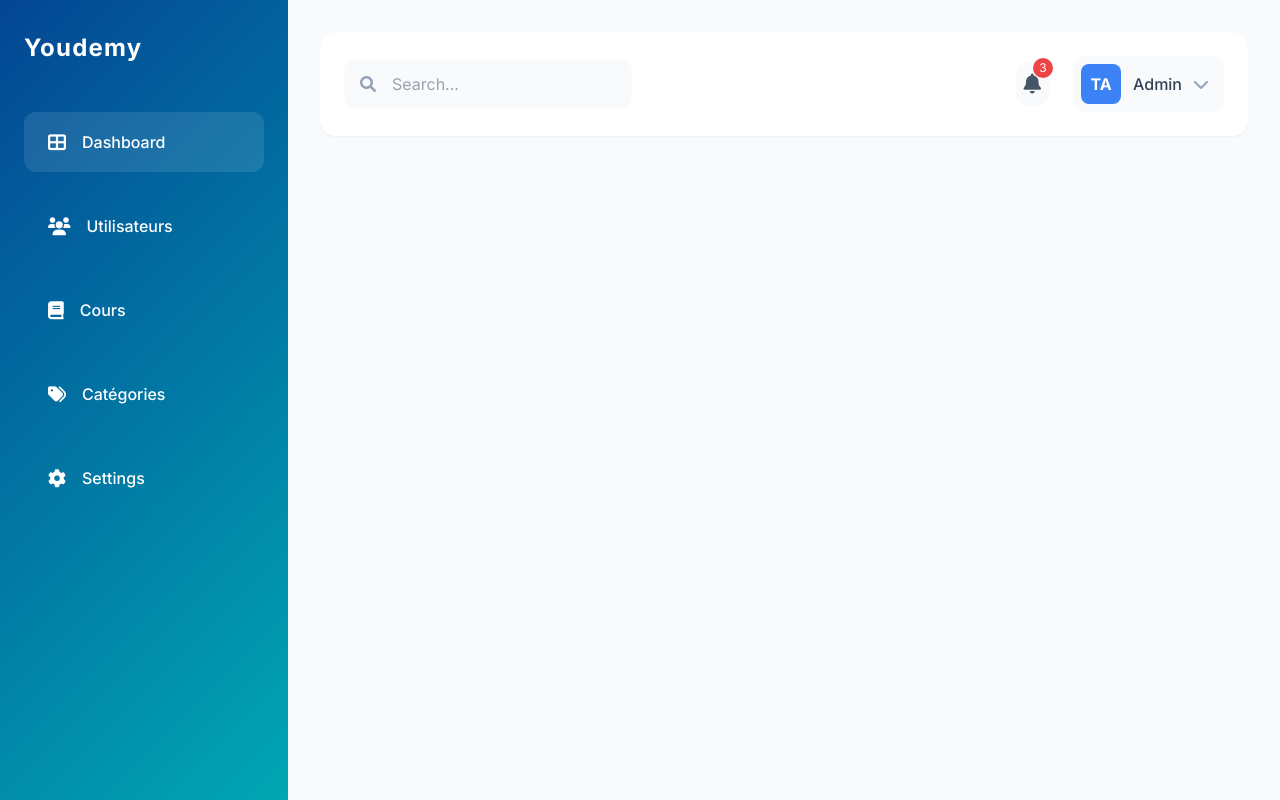
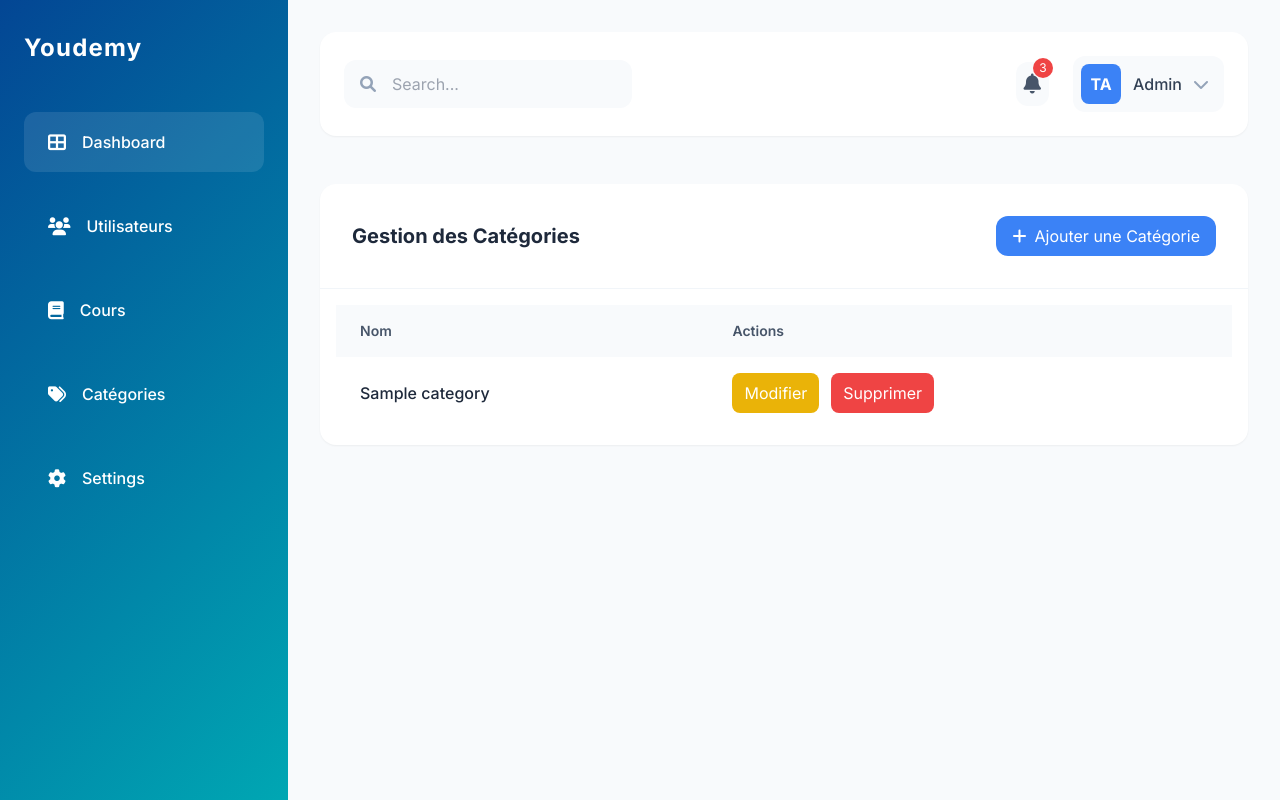
Before and after one commit to ichrakjaifra/cours_en_ligne, a PHP site: page /pages/admin/categories.php in a window 1280 px wide. Run offline with PHP 8.4, Linux system fonts and the light colour scheme; tables that the repository leaves empty hold one stand-in row (values such as "Sample post"); some libraries are stand-ins or nearby versions.

Commit message:
Add categories

```diff
--- /dev/null
+++ b/classes/Categorie.php
@@ -0,0 +1,92 @@
+<?php
+require_once 'Database.php';
+
+class Categorie {
+    private $id_categorie;
+    private $nom;
+
+    // Constructeur
+    public function __construct($id_categorie = null, $nom = null) {
+        $this->id_categorie = $id_categorie;
+        $this->nom = $nom;
+    }
+
+    // Getters
+    public function getIdCategorie() {
+        return $this->id_categorie;
+    }
+
+    public function getNom() {
+        return $this->nom;
+    }
+
+    // Setters
+    public function setNom($nom) {
+        $this->nom = $nom;
+    }
+
+    // Méthode pour insérer une catégorie
+    public function insertCategorie() {
+        $db = Database::getInstance()->getConnection();
+        try {
+            $stmt = $db->prepare("INSERT INTO categories (nom) VALUES (:nom)");
+            $stmt->execute([
+                ':nom' => $this->nom
+            ]);
+            $this->id_categorie = $db->lastInsertId();
+            return $this;
+        } catch (PDOException $e) {
+            error_log("Erreur lors de l'insertion de la catégorie : " . $e->getMessage());
+            throw new Exception("Erreur lors de l'insertion de la catégorie.");
+        }
+    }
+
+    // Méthode pour mettre à jour une catégorie
+    public function updateCategorie($categorieId) {
+        $db = Database::getInstance()->getConnection();
+        try {
+            $stmt = $db->prepare("UPDATE categories SET nom = :nom WHERE id_categorie = :id_categorie");
+            $stmt->execute([
+                ':nom' => $this->nom,
+                ':id_categorie' => $categorieId
+            ]);
+            return $stmt->rowCount() > 0;
+        } catch (PDOException $e) {
+            error_log("Erreur lors de la mise à jour de la catégorie : " . $e->getMessage());
+            throw new Exception("Erreur lors de la mise à jour de la catégorie.");
+        }
+    }
+
+    // Méthode pour supprimer une catégorie
+    public static function deleteCategorie($categorieId) {
+        $db = Database::getInstance()->getConnection();
+        try {
+            $stmt = $db->prepare("DELETE FROM categories WHERE id_categorie = :id_categorie");
+            $stmt->execute([
+                ':id_categorie' => $categorieId
+            ]);
+            return $stmt->rowCount() > 0;
+        } catch (PDOException $e) {
+            error_log("Erreur lors de la suppression de la catégorie : " . $e->getMessage());
+            throw new Exception("Erreur lors de la suppression de la catégorie.");
+        }
+    }
+
+    // Méthode pour récupérer toutes les catégories
+    public static function getAllCategorie() {
+        $db = Database::getInstance()->getConnection();
+        try {
+            $stmt = $db->query("SELECT * FROM categories");
+            $categories = [];
+            while ($row = $stmt->fetch(PDO::FETCH_ASSOC)) {
+                $categorie = new Categorie($row['id_categorie'], $row['nom']);
+                $categories[] = $categorie;
+            }
+            return $categories;
+        } catch (PDOException $e) {
+            error_log("Erreur lors de la récupération des catégories : " . $e->getMessage());
+            throw new Exception("Erreur lors de la récupération des catégories.");
+        }
+    }
+}
+?>
--- a/pages/admin/categories.php
+++ b/pages/admin/categories.php
@@ -1,9 +1,40 @@
+<?php
+require_once '../../classes/Categorie.php';
+
+// Gestion des requêtes POST (ajout, modification, suppression)
+if ($_SERVER['REQUEST_METHOD'] == 'POST') {
+    // Ajouter une catégorie
+    if (isset($_POST['add_category'])) {
+        $nom = $_POST['nom'];
+        $categorie = new Categorie(null, $nom);
+        $categorie->insertCategorie();
+    }
+
+    // Modifier une catégorie
+    if (isset($_POST['update_category'])) {
+        $categoryId = $_POST['categoryId'];
+        $nom = $_POST['nom'];
+        $categorie = new Categorie($categoryId, $nom);
+        $categorie->updateCategorie($categoryId);
+    }
+
+    // Supprimer une catégorie
+    if (isset($_POST['delete_category'])) {
+        $categoryId = $_POST['categoryId'];
+        Categorie::deleteCategorie($categoryId);
+    }
+}
+
+// Récupérer toutes les catégories pour affichage
+$categories = Categorie::getAllCategorie();
+?>
+
 <!DOCTYPE html>
 <html lang="en">
 <head>
     <meta charset="UTF-8">
     <meta name="viewport" content="width=device-width, initial-scale=1.0">
-    <title>Youdemy Admin Dashboard</title>
+    <title>Gestion des Catégories</title>
     <script src="https://cdn.tailwindcss.com"></script>
     <link rel="stylesheet" href="https://cdnjs.cloudflare.com/ajax/libs/font-awesome/6.0.0/css/all.min.css" />
     <style>
@@ -12,14 +43,6 @@
         body {
             font-family: 'Inter', sans-serif;
             background-color: #f8fafc;
-        }
-
-        .card-hover {
-            transition: all 0.3s ease;
-        }
-
-        .card-hover:hover {
-            transform: translateY(-5px);
         }
 
         .ocean-gradient {
@@ -55,51 +78,16 @@
                     <i class="fas fa-book text-lg"></i>
                     <span class="font-medium">Cours</span>
                 </a>
-
-                <div class="relative">
-                    <a href="#" class="flex items-center space-x-4 px-6 py-4 hover:bg-white hover:bg-opacity-10 rounded-xl" id="toggleCategories">
-                        <i class="fas fa-tags text-lg"></i>
-                        <span class="font-medium">Catégories</span>
-                    </a>
-
-                    <ul class="absolute left-0 w-full bg-white bg-opacity-10 rounded-xl mt-2 hidden" id="categoriesDropdown">
-                        <li>
-                            <a href="categories.php" class="flex items-center space-x-4 px-6 py-4 hover:bg-white hover:bg-opacity-10 rounded-xl">
-                                <i class="fas fa-tags text-lg"></i>
-                                <span class="font-medium">Catégories</span>
-                            </a>
-                        </li>
-                        <li>
-                            <a href="tags.php" class="flex items-center space-x-4 px-6 py-4 hover:bg-white hover:bg-opacity-10 rounded-xl">
-                                <i class="fas fa-hashtag text-lg"></i>
-                                <span class="font-medium">Tags</span>
-                            </a>
-                        </li>
-                    </ul>
-                </div>
-
+                <a href="categories.php" class="flex items-center space-x-4 px-6 py-4 hover:bg-white hover:bg-opacity-10 rounded-xl">
+                    <i class="fas fa-tags text-lg"></i>
+                    <span class="font-medium">Catégories</span>
+                </a>
                 <a href="#" class="flex items-center space-x-4 px-6 py-4 hover:bg-white hover:bg-opacity-10 rounded-xl">
                     <i class="fas fa-cog text-lg"></i>
                     <span class="font-medium">Settings</span>
                 </a>
             </nav>
         </aside>
-
-        <script>
-            const toggleButton = document.getElementById('toggleCategories');
-            const dropdownMenu = document.getElementById('categoriesDropdown');
-
-            toggleButton.addEventListener('click', function(event) {
-                event.preventDefault();
-                dropdownMenu.classList.toggle('hidden');
-            });
-
-            window.addEventListener('click', function(e) {
-                if (!e.target.closest('.relative')) {
-                    dropdownMenu.classList.add('hidden');
-                }
-            });
-        </script>
 
         <!-- Main Content -->
         <main class="flex-1 ml-72 p-8">
@@ -136,6 +124,91 @@
                     </div>
                 </div>
             </div>
-            </main>
+
+            <!-- Categorie Table -->
+            <div class="bg-white rounded-2xl shadow-sm">
+                <div class="p-8 border-b border-slate-100">
+                    <div class="flex justify-between items-center">
+                        <h2 class="text-xl font-bold text-slate-800">Gestion des Catégories</h2>
+                        <button onclick="toggleCategoryModal()" class="px-4 py-2 bg-blue-500 text-white rounded-xl hover:bg-blue-600 transition-all duration-300">
+                            <i class="fas fa-plus mr-2"></i>Ajouter une Catégorie
+                        </button>
+                    </div>
+                </div>
+
+                <!-- Scrollable Table -->
+                <div class="overflow-x-auto p-4">
+                    <table class="min-w-full border-collapse">
+                        <thead>
+                            <tr class="text-left bg-slate-50">
+                                <th class="px-6 py-4 text-sm font-semibold text-slate-600">Nom</th>
+                                <th class="px-6 py-4 text-sm font-semibold text-slate-600">Actions</th>
+                            </tr>
+                        </thead>
+                        <tbody class="divide-y divide-slate-100">
+                            <?php foreach ($categories as $categorie) : ?>
+                                <tr class="hover:bg-slate-50 transition-all duration-300">
+                                    <td class="px-6 py-4 text-slate-800 font-medium"><?php echo $categorie->getNom(); ?></td>
+                                    <td class="px-6 py-4">
+                                        <div class="flex space-x-3">
+                                            <button onclick="editCategory('<?php echo $categorie->getIdCategorie(); ?>', '<?php echo $categorie->getNom(); ?>')" class="px-3 py-2 bg-yellow-500 text-white rounded-lg hover:bg-yellow-600">
+                                                Modifier
+                                            </button>
+                                            <form method="POST">
+                                                <input type="hidden" name="categoryId" value="<?php echo $categorie->getIdCategorie(); ?>">
+                                                <button type="submit" name="delete_category" class="px-3 py-2 bg-red-500 text-white rounded-lg hover:bg-red-600">
+                                                    Supprimer
+                                                </button>
+                                            </form>
+                                        </div>
+                                    </td>
+                                </tr>
+                            <?php endforeach; ?>
+                        </tbody>
+                    </table>
+                </div>
+            </div>
+
+            <!-- Modal for Adding or Editing Category -->
+            <div id="categoryModal" class="fixed inset-0 bg-gray-500 bg-opacity-50 flex items-center justify-center hidden">
+                <div class="bg-white rounded-lg shadow-lg p-6 w-1/3">
+                    <h3 id="modalTitle" class="text-xl font-bold text-slate-800 mb-4">Ajouter une Catégorie</h3>
+                    <form method="POST">
+                        <div class="mb-4">
+                            <label for="nom" class="block text-sm font-semibold text-slate-600">Nom</label>
+                            <input type="text" id="nom" name="nom" class="mt-2 px-4 py-2 w-full border border-slate-300 rounded-lg" required>
+                        </div>
+                        <input type="hidden" id="categoryId" name="categoryId">
+                        <div class="flex justify-end">
+                            <button type="submit" id="submitButton" name="add_category" class="px-4 py-2 bg-blue-500 text-white rounded-xl hover:bg-blue-600">Ajouter</button>
+                            <button type="button" onclick="closeCategoryModal()" class="ml-2 px-4 py-2 bg-gray-300 text-gray-700 rounded-xl hover:bg-gray-400">Annuler</button>
+                        </div>
+                    </form>
+                </div>
+            </div>
+        </main>
+    </div>
+
+    <script>
+        // Fonction pour afficher ou masquer le modal
+        function toggleCategoryModal() {
+            document.getElementById('categoryModal').classList.toggle('hidden');
+        }
+
+        // Fonction pour fermer le modal
+        function closeCategoryModal() {
+            document.getElementById('categoryModal').classList.add('hidden');
+        }
+
+        // Fonction pour pré-remplir le formulaire lors de la modification
+        function editCategory(id, nom) {
+            document.getElementById('nom').value = nom;
+            document.getElementById('categoryId').value = id;
+            document.getElementById('modalTitle').innerText = 'Modifier une Catégorie';
+            document.getElementById('submitButton').innerText = 'Modifier';
+            document.getElementById('submitButton').name = 'update_category';
+            toggleCategoryModal();
+        }
+    </script>
 </body>
 </html>
```
